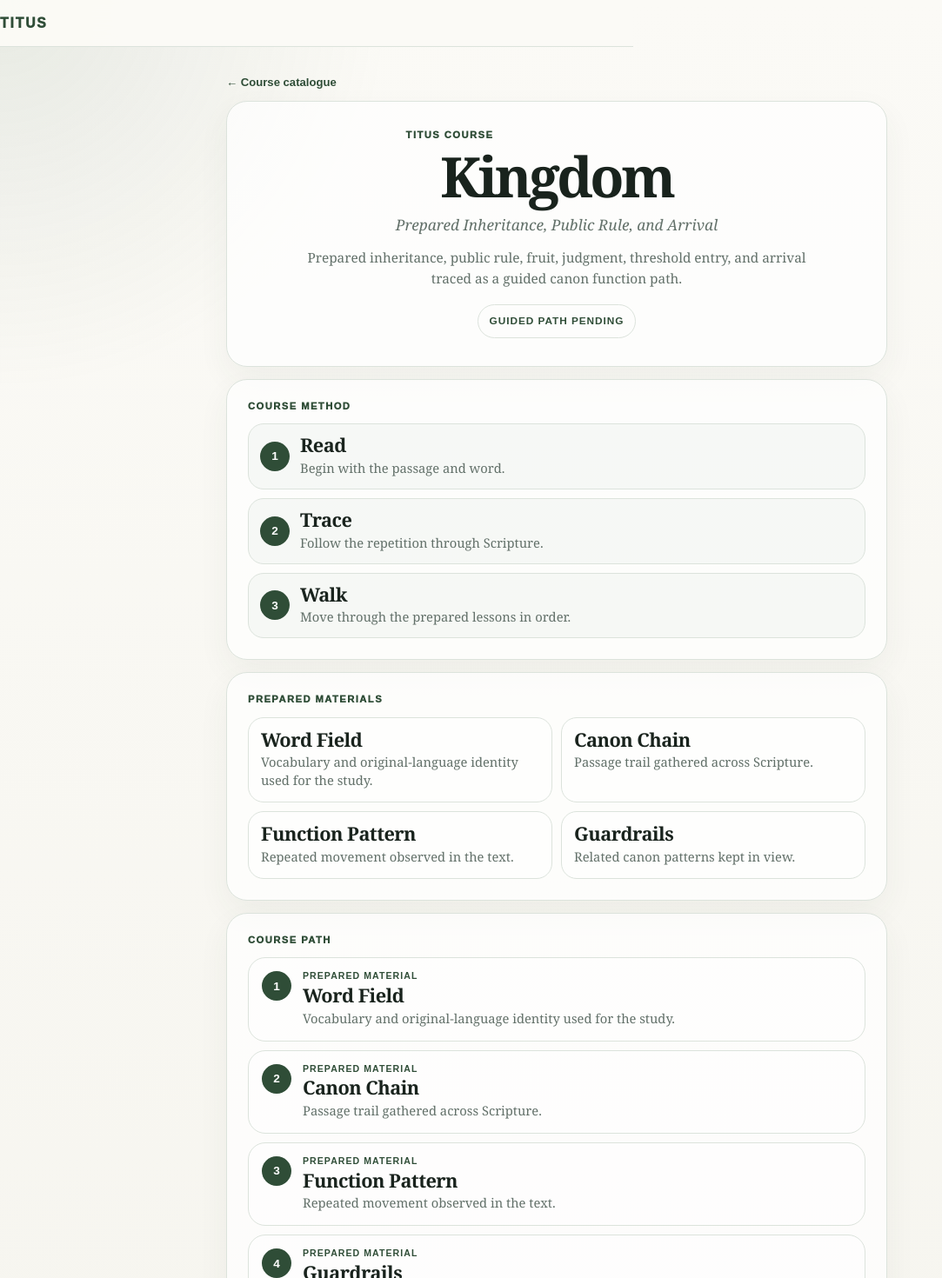
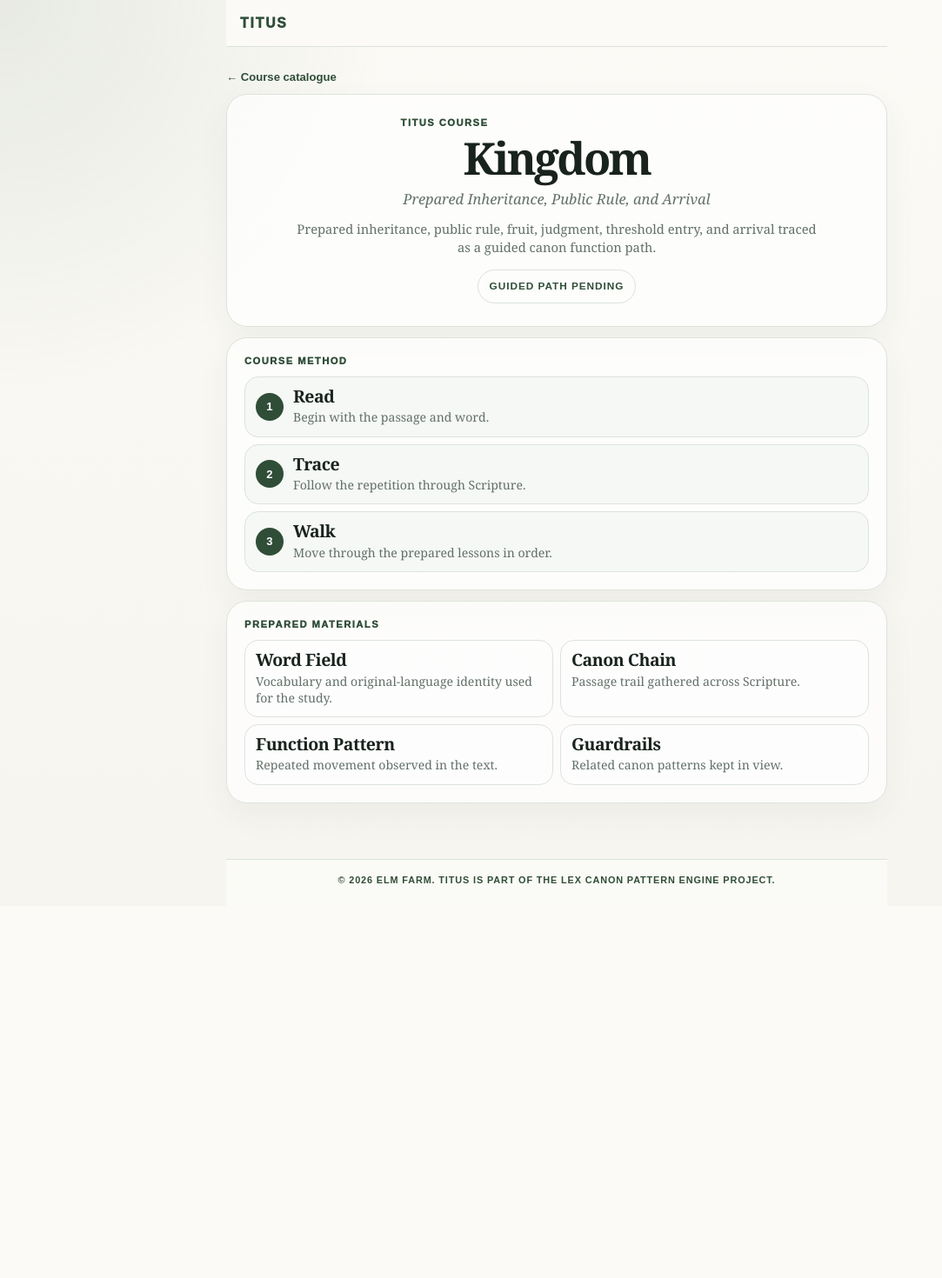
Before and after one commit to optical-lift/titus, a Next.js app: page /courses/kingdom in a window 1280 px wide. Shown: the top 1470 px of the page at 87% size, without its empty margins (0-1083 px from the left). After the commit the page ends 1042 px from the top, so only its background shows below. Built offline with nearby package versions, Linux system fonts and the light colour scheme.

Commit message:
Compact course landing page and remove course path section

```diff
--- a/app/courses/[courseSlug]/page.tsx
+++ b/app/courses/[courseSlug]/page.tsx
@@ -1,11 +1,6 @@
 import Link from "next/link";
 import { notFound } from "next/navigation";
 import { courses, getCourse } from "@/data/titus/courses";
-import { getCourseAssemblyBySection } from "@/data/titus/course-assemblies";
-import {
-  getCourseAssemblyNodeHref,
-  getCourseAssemblyTypeLabel,
-} from "@/lib/titus/course-node-links";
 
 type CoursePageProps = {
   params: Promise<{
@@ -65,26 +60,6 @@ export default async function CoursePage({ params }: CoursePageProps) {
   const beginHref = firstLessonSlug
     ? `/lessons/${firstLessonSlug}?from=/courses/${course.slug}`
     : undefined;
-
-  const coursePathNodes = [
-    ...getCourseAssemblyBySection(course.slug, "course_path"),
-    ...getCourseAssemblyBySection(course.slug, "queued_lessons"),
-  ];
-
-  const coursePathItems =
-    coursePathNodes.length > 0
-      ? coursePathNodes.map((node) => ({
-          label: node.label,
-          summary: node.summary,
-          eyebrow: getCourseAssemblyTypeLabel(node.type),
-          href: getCourseAssemblyNodeHref(node),
-        }))
-      : preparedMaterials.map((item) => ({
-          ...item,
-          eyebrow: "Prepared Material",
-          href: undefined,
-        }));
-
   return (
     <main className="course-landing">
       <Link className="course-landing__back" href="/">
@@ -141,46 +116,7 @@ export default async function CoursePage({ params }: CoursePageProps) {
           ))}
         </div>
       </section>
-
-      <section className="course-landing__section" aria-labelledby="course-path">
-        <p className="course-landing__eyebrow" id="course-path">
-          Course Path
-        </p>
-
-        <div className="course-landing__path-list">
-          {coursePathItems.map((item, index) => {
-            const pathCard = (
-              <>
-                <span className="course-landing__path-number">{index + 1}</span>
-                <div>
-                  <p className="course-landing__path-type">{item.eyebrow}</p>
-                  <h2>{item.label}</h2>
-                  <p>{item.summary}</p>
-                </div>
-              </>
-            );
-
-            return item.href ? (
-              <Link
-                className="course-landing__path-card"
-                href={item.href}
-                key={`${item.label}-${index}`}
-              >
-                {pathCard}
-              </Link>
-            ) : (
-              <article
-                className="course-landing__path-card"
-                key={`${item.label}-${index}`}
-              >
-                {pathCard}
-              </article>
-            );
-          })}
-        </div>
-      </section>
-
-      {beginHref ? (
+{beginHref ? (
         <div className="course-landing__final-action">
           <Link className="course-landing__button" href={beginHref}>
             Begin course
--- a/app/globals.css
+++ b/app/globals.css
@@ -1885,3 +1885,124 @@ ol {
     width: 100%;
   }
 }
+
+
+/* Course landing compact cleanup */
+
+.titus-site-header {
+  position: sticky;
+  top: 0;
+  z-index: 40;
+  display: flex;
+  width: min(760px, calc(100% - 28px));
+  min-height: 54px;
+  margin: 0 auto;
+  padding: 0 16px;
+  align-items: center;
+  justify-content: space-between;
+  border-bottom: 1px solid var(--line);
+  background: rgba(251, 250, 246, 0.96);
+  backdrop-filter: blur(14px);
+  font-family: var(--ui-font);
+}
+
+.titus-site-header__brand {
+  color: var(--accent-dark);
+  font-family: var(--ui-font);
+  font-size: 0.98rem;
+  font-weight: 950;
+  letter-spacing: 0.12em;
+  line-height: 1;
+  text-decoration: none;
+  text-transform: uppercase;
+}
+
+.course-landing {
+  padding-top: clamp(14px, 3vw, 22px);
+}
+
+.course-landing__back {
+  margin-bottom: 12px;
+}
+
+.course-landing__hero {
+  padding: clamp(18px, 5vw, 26px);
+}
+
+.course-landing__section {
+  margin-top: 12px;
+  padding: clamp(16px, 4vw, 20px);
+}
+
+.course-landing__hero h1 {
+  max-width: 620px;
+  margin-top: 10px;
+  font-size: clamp(1.9rem, 9.5vw, 3.2rem);
+  letter-spacing: -0.052em;
+  line-height: 0.96;
+}
+
+.course-landing__subtitle {
+  margin-top: 12px;
+  font-size: clamp(0.96rem, 3.7vw, 1.03rem);
+}
+
+.course-landing__description {
+  margin-top: 12px;
+  font-size: 0.92rem;
+  line-height: 1.48;
+}
+
+.course-landing__button,
+.course-landing__pending {
+  margin-top: 14px;
+}
+
+.course-landing__method-grid,
+.course-landing__material-grid {
+  gap: 8px;
+  margin-top: 12px;
+}
+
+.course-landing__method-card,
+.course-landing__material-card {
+  border-radius: 16px;
+  padding: 12px;
+}
+
+.course-landing__method-card {
+  gap: 11px;
+}
+
+.course-landing__method-card span {
+  width: 32px;
+  height: 32px;
+  font-size: 0.82rem;
+}
+
+.course-landing__method-card h2,
+.course-landing__material-card h2 {
+  font-size: clamp(1.02rem, 4.4vw, 1.22rem);
+  letter-spacing: -0.025em;
+}
+
+.course-landing__method-card p,
+.course-landing__material-card p {
+  font-size: 0.88rem;
+  line-height: 1.36;
+}
+
+@media (max-width: 720px) {
+  .titus-site-header {
+    width: min(100% - 24px, 760px);
+    padding: 0 16px;
+  }
+
+  .course-landing {
+    padding-top: 14px;
+  }
+
+  .course-landing__hero h1 {
+    font-size: clamp(1.9rem, 9.2vw, 2.55rem);
+  }
+}
```
